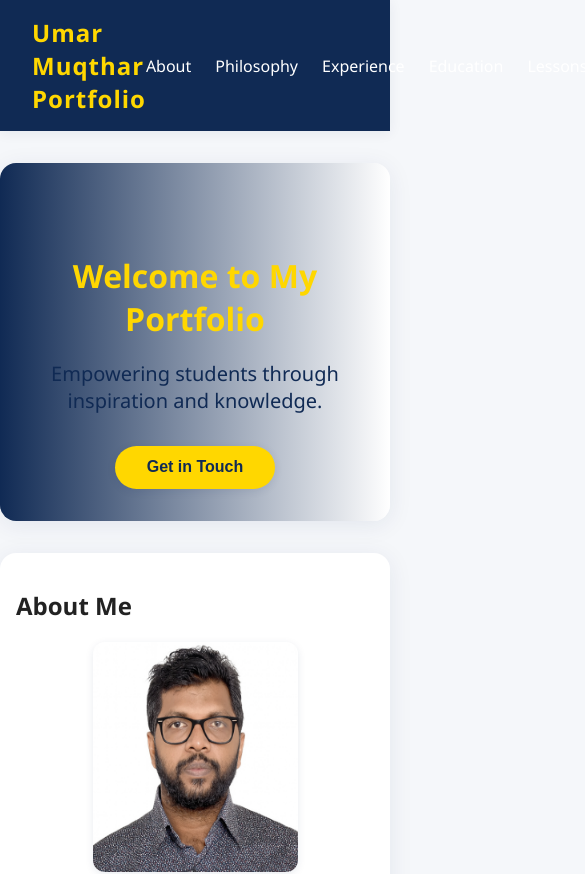
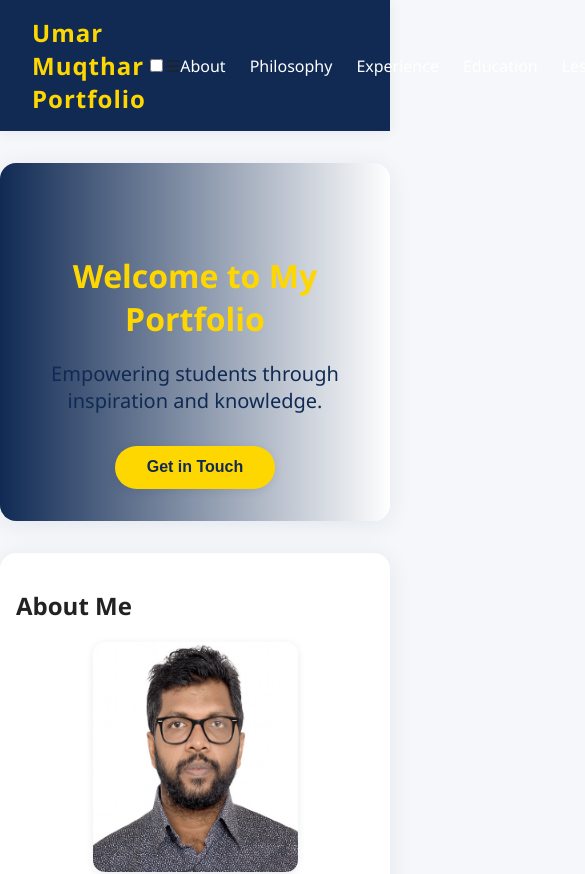
Before and after one commit to umar2752018/my-portfolio, a Next.js app: page / in a window 390 px wide. Shown: the top 874 px of the page, 585 px wide, since content can reach past the window. Built offline with nearby package versions, Linux system fonts and the light colour scheme.

Commit message:
Mobile view

```diff
--- a/app/layout.tsx
+++ b/app/layout.tsx
@@ -6,12 +6,25 @@ export const metadata: Metadata = {
   description: "Professional portfolio for Muqthar, teacher and educator.",
 };
 
-export default function RootLayout({ children }: { children: React.ReactNode }) {
+export default function RootLayout({
+  children,
+}: {
+  children: React.ReactNode;
+}) {
   return (
     <html lang="en">
+      <head>
+        {/* Mobile viewport for responsiveness */}
+        <meta name="viewport" content="width=device-width, initial-scale=1.0" />
+      </head>
       <body>
+        {/* Navigation Bar */}
         <nav className="navbar">
           <div className="nav-logo">Umar Muqthar Portfolio</div>
+          <input type="checkbox" id="menu-toggle" className="menu-toggle" />
+          <label htmlFor="menu-toggle" className="menu-icon">
+            ☰
+          </label>
           <ul className="nav-links">
             <li><a href="#about">About</a></li>
             <li><a href="#philosophy">Philosophy</a></li>
@@ -25,6 +38,8 @@ export default function RootLayout({ children }: { children: React.ReactNode })
             <li><a href="#contact">Contact</a></li>
           </ul>
         </nav>
+
+        {/* Main Content */}
         <main>
           <section className="hero">
             <h1>Welcome to My Portfolio</h1>
--- a/components/Education.js
+++ b/components/Education.js
@@ -9,7 +9,7 @@ export default function Education() {
       </div>
       <div>
         <h3>Master of Computer Application</h3>
-        <p>University of Calicut (Graduated: December 2024)</p>
+        <p>University of Calicut (Graduated: December 2014)</p>
         <p>Specialized in Computer Science with core papers in Programming, Computer Architecture, Accounting, and Mathematics.</p>
       </div>
       <div>
```
